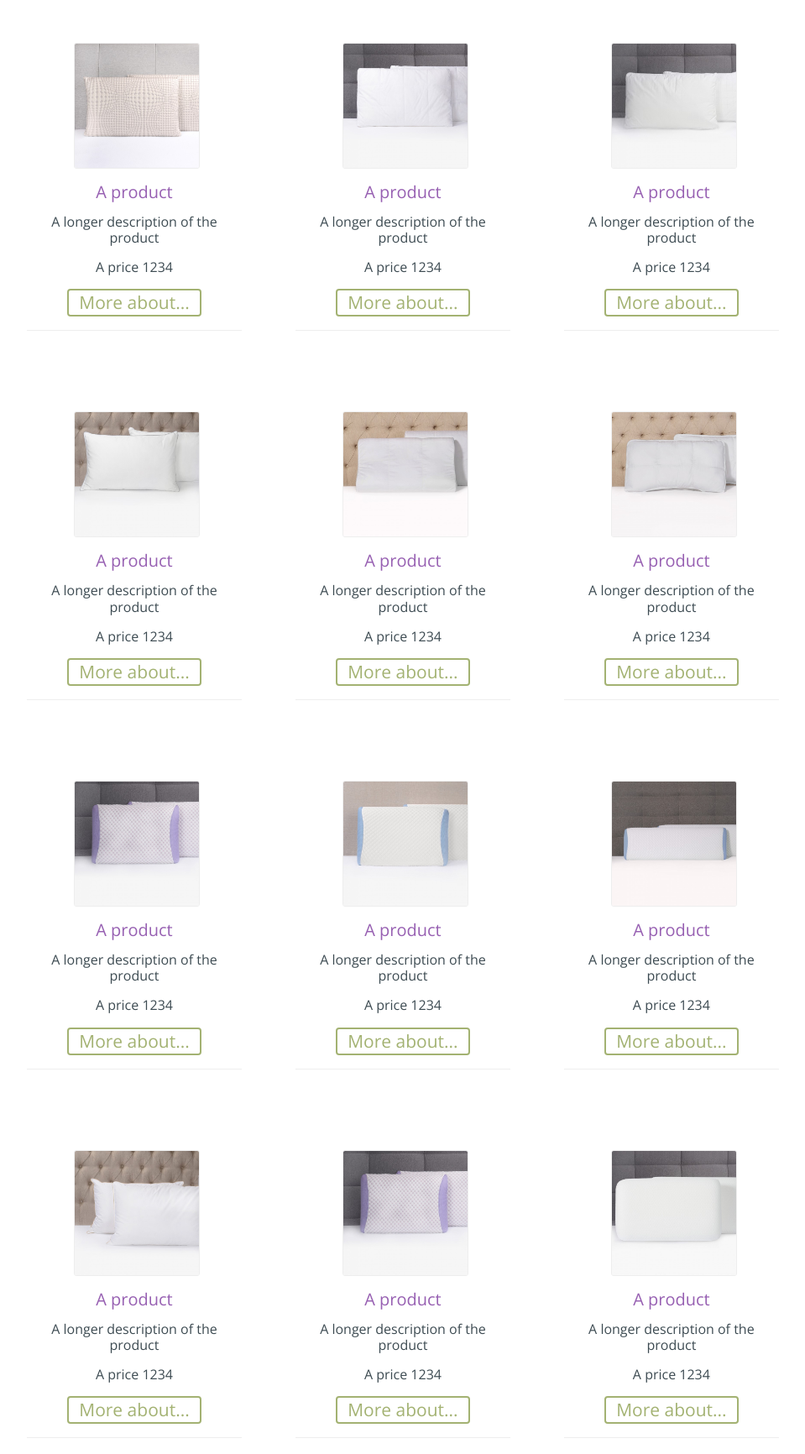
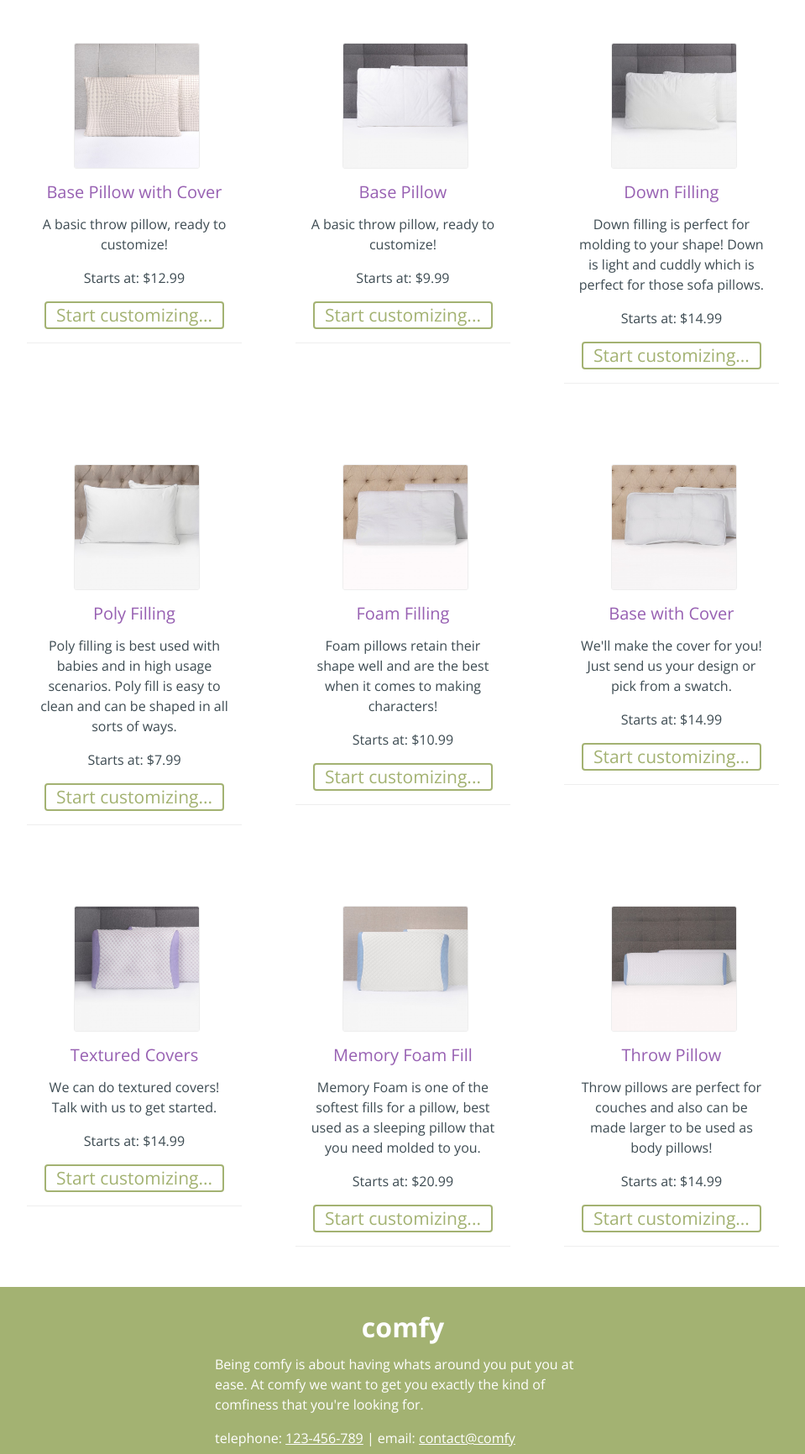
Before and after one commit to sfu-pflau/P02, a website: page app/products.html in a window 1280 px wide. Shown: the part 245-1977 px from the top of the page at 84% size, without its empty margins (160-1119 px from the left). Drawn offline with nearby package versions, Linux system fonts and the light colour scheme.

Commit message:
Products filled out

```diff
--- a/app/css/main.css
+++ b/app/css/main.css
@@ -497,12 +497,10 @@ form a{
 
 .product-listing p {
 	margin-bottom:0;
-	line-height: 1.2;
 	font-weight: 300;
 }
 
 .product-img-container{
-  padding-top: 1.25rem;
   text-align: center;
 }
 
@@ -522,6 +520,10 @@ form a{
   font-size: 2rem;
   margin-bottom: 0;
   margin-top: 0;
+}
+
+.product-price{
+  display: inline-block;
 }
 
 .cart-btn{
@@ -561,9 +563,9 @@ figure{
 }
 
 .product-example-img{
-  width:10rem;
+  /*width:10rem;
   height:10rem;
-  background-color: grey;
+  background-color: grey;*/
 }
 
 .smartphone-img{
--- a/app/products.html
+++ b/app/products.html
@@ -31,7 +31,7 @@
   </nav>
     <div class="container clearfix">
       <section class="col-12">
-        <h1 class="header">Product listing</h1>
+        <h1 class="header">Products</h1>
         <div class="breadcrumb">
           <a href="products.html">All Products</a>
         </div>
@@ -41,112 +41,93 @@
       <section class="product-preview col-4">
         <div class="product-listing">
           <figure><a href="product1.html"><img class="product-img" src="images/pillow/1.jpg"/></a></figure>
-          <h3><a href="product1.html">A product</a></h3>
-          <p>A longer description of the product</p>
-          <p>A price 1234</p>
-          <a href="product1.html" class="cart-btn">More about...</a>
+          <h3><a href="product1.html">Base Pillow with Cover</a></h3>
+          <p>A basic throw pillow, ready to customize!</p>
+          <p>Starts at: $12.99</p>
+          <a href="product1.html" class="cart-btn">Start customizing...</a>
         </div>
       </section>
       <section class="product-preview col-4">
         <div class="product-listing">
-          <figure><a href="images/pillow/2.jpg"><img class="product-img" src="images/pillow/2.jpg"/></a></figure>
-          <h3><a href="product1.html">A product</a></h3>
-          <p>A longer description of the product</p>
-          <p>A price 1234</p>
-          <a href="product1.html" class="cart-btn">More about...</a>
+          <figure><a href="product1.html"><img class="product-img" src="images/pillow/2.jpg"/></a></figure>
+          <h3><a href="product1.html">Base Pillow</a></h3>
+          <p>A basic throw pillow, ready to customize!</p>
+          <p>Starts at: $9.99</p>
+          <a href="product1.html" class="cart-btn">Start customizing...</a>
         </div>
       </section>
       <section class="product-preview col-4">
         <div class="product-listing">
           <figure><a href="product1.html"><img class="product-img" src="images/pillow/3.jpg"/></a></figure>
-          <h3><a href="product1.html">A product</a></h3>
-          <p>A longer description of the product</p>
-          <p>A price 1234</p>
-          <a href="product1.html" class="cart-btn">More about...</a>
+          <h3><a href="product1.html">Down Filling</a></h3>
+          <p>Down filling is perfect for molding to your shape!
+            Down is light and cuddly which is perfect for those sofa pillows.</p>
+          <p>Starts at: $14.99</p>
+          <a href="product1.html" class="cart-btn">Start customizing...</a>
         </div>
       </section>
+    </div>
+    <div class="container clearfix">
       <section class="product-preview col-4">
         <div class="product-listing">
           <figure><a href="product1.html"><img class="product-img" src="images/pillow/4.jpg"/></a></figure>
-          <h3><a href="product1.html">A product</a></h3>
-          <p>A longer description of the product</p>
-          <p>A price 1234</p>
-          <a href="product1.html" class="cart-btn">More about...</a>
+          <h3><a href="product1.html">Poly Filling</a></h3>
+          <p>Poly filling is best used with babies and in high usage scenarios. Poly fill is easy to clean and can be shaped in all sorts of ways.</p>
+          <p>Starts at: $7.99</p>
+          <a href="product1.html" class="cart-btn">Start customizing...</a>
         </div>
       </section>
       <section class="product-preview col-4">
         <div class="product-listing">
           <figure><a href="product1.html"><img class="product-img" src="images/pillow/5.jpg"/></a></figure>
-          <h3><a href="product1.html">A product</a></h3>
-          <p>A longer description of the product</p>
-          <p>A price 1234</p>
-          <a href="product1.html" class="cart-btn">More about...</a>
+          <h3><a href="product1.html">Foam Filling</a></h3>
+          <p>Foam pillows retain their shape well and are the best when it comes to making characters!</p>
+          <p>Starts at: $10.99</p>
+          <a href="product1.html" class="cart-btn">Start customizing...</a>
         </div>
       </section>
       <section class="product-preview col-4">
         <div class="product-listing">
           <figure><a href="product1.html"><img class="product-img" src="images/pillow/6.jpg"/></a></figure>
-          <h3><a href="product1.html">A product</a></h3>
-          <p>A longer description of the product</p>
-          <p>A price 1234</p>
-          <a href="product1.html" class="cart-btn">More about...</a>
+          <h3><a href="product1.html">Base with Cover</a></h3>
+          <p>We'll make the cover for you! Just send us your design or pick from a swatch.</p>
+          <p>Starts at: $14.99</p>
+          <a href="product1.html" class="cart-btn">Start customizing...</a>
         </div>
       </section>
+    </div>
+    <div class="container clearfix">
       <section class="product-preview col-4">
         <div class="product-listing">
           <figure><a href="product1.html"><img class="product-img" src="images/pillow/7.jpg"/></a></figure>
-          <h3><a href="product1.html">A product</a></h3>
-          <p>A longer description of the product</p>
-          <p>A price 1234</p>
-          <a href="product1.html" class="cart-btn">More about...</a>
+          <h3><a href="product1.html">Textured Covers</a></h3>
+          <p>We can do textured covers! Talk with us to get started.</p>
+          <p>Starts at: $14.99</p>
+          <a href="product1.html" class="cart-btn">Start customizing...</a>
         </div>
       </section>
       <section class="product-preview col-4">
         <div class="product-listing">
           <figure><a href="product1.html"><img class="product-img" src="images/pillow/8.jpg"/></a></figure>
-          <h3><a href="product1.html">A product</a></h3>
-          <p>A longer description of the product</p>
-          <p>A price 1234</p>
-          <a href="product1.html" class="cart-btn">More about...</a>
+          <h3><a href="product1.html">Memory Foam Fill</a></h3>
+          <p>
+          Memory Foam is one of the softest fills for a pillow, best used as a sleeping pillow that you need molded to you.
+          </p>
+          <p>Starts at: $20.99</p>
+          <a href="product1.html" class="cart-btn">Start customizing...</a>
         </div>
       </section>
       <section class="product-preview col-4">
         <div class="product-listing">
           <figure><a href="product1.html"><img class="product-img" src="images/pillow/9.jpg"/></a></figure>
-          <h3><a href="product1.html">A product</a></h3>
-          <p>A longer description of the product</p>
-          <p>A price 1234</p>
-          <a href="product1.html" class="cart-btn">More about...</a>
-        </div>
-      </section>
-      <section class="product-preview col-4">
-        <div class="product-listing">
-          <figure><a href="product1.html"><img class="product-img" src="images/pillow/10.jpg"/></a></figure>
-          <h3><a href="product1.html">A product</a></h3>
-          <p>A longer description of the product</p>
-          <p>A price 1234</p>
-          <a href="product1.html" class="cart-btn">More about...</a>
-        </div>
-      </section>
-      <section class="product-preview col-4">
-        <div class="product-listing">
-          <figure><a href="product1.html"><img class="product-img" src="images/pillow/11.jpg"/></a></figure>
-          <h3><a href="product1.html">A product</a></h3>
-          <p>A longer description of the product</p>
-          <p>A price 1234</p>
-          <a href="product1.html" class="cart-btn">More about...</a>
-        </div>
-      </section>
-      <section class="product-preview col-4">
-        <div class="product-listing">
-          <figure><a href="product1.html"><img class="product-img" src="images/pillow/12.jpg"/></a></figure>
-          <h3><a href="product1.html">A product</a></h3>
-          <p>A longer description of the product</p>
-          <p>A price 1234</p>
-          <a href="product1.html" class="cart-btn">More about...</a>
+          <h3><a href="product1.html">Throw Pillow</a></h3>
+          <p>Throw pillows are perfect for couches and also can be made larger to be used as body pillows!</p>
+          <p>Starts at: $14.99</p>
+          <a href="product1.html" class="cart-btn">Start customizing...</a>
         </div>
       </section>
     </div>
+  </div>
     <footer>
       <div class="footer">
         <h3>comfy</h3>
```
Also changed, not shown: app/index.html (+13 -12 lines), app/product1.html (+7 -8 lines).
